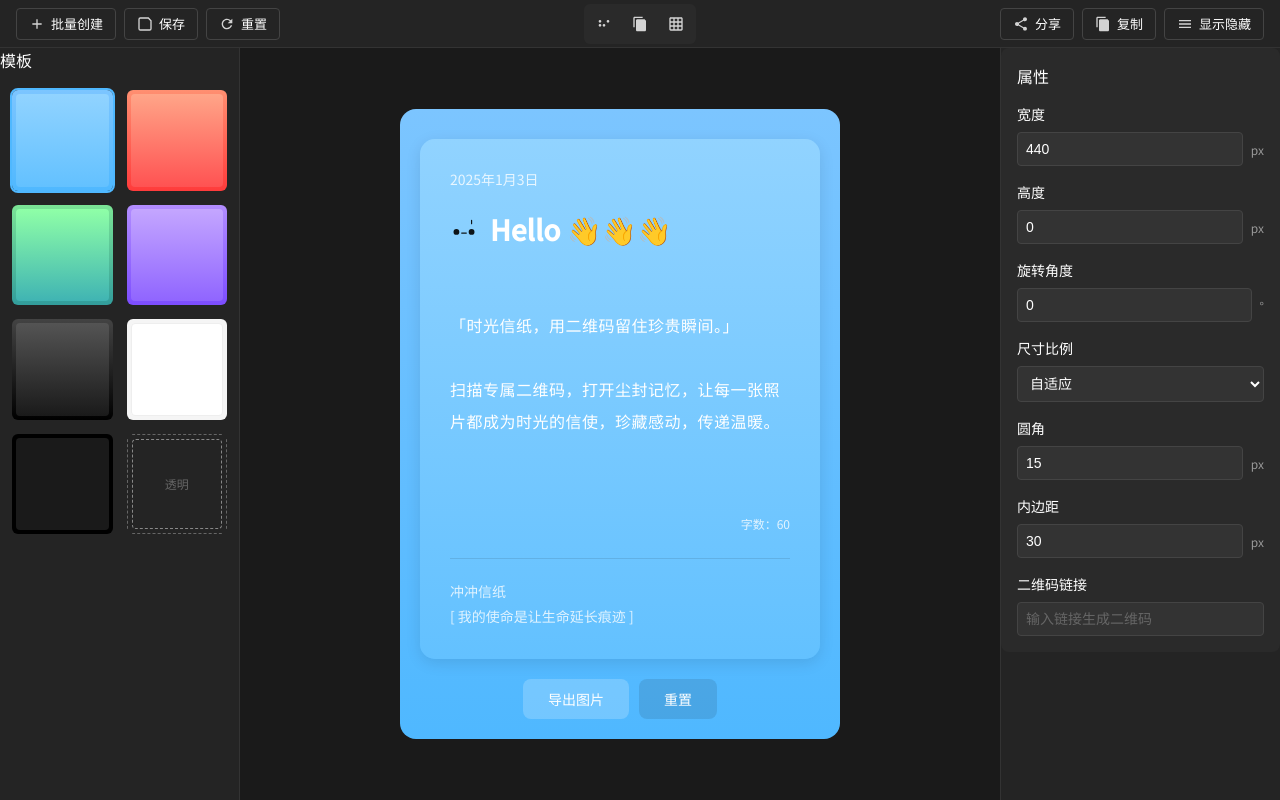
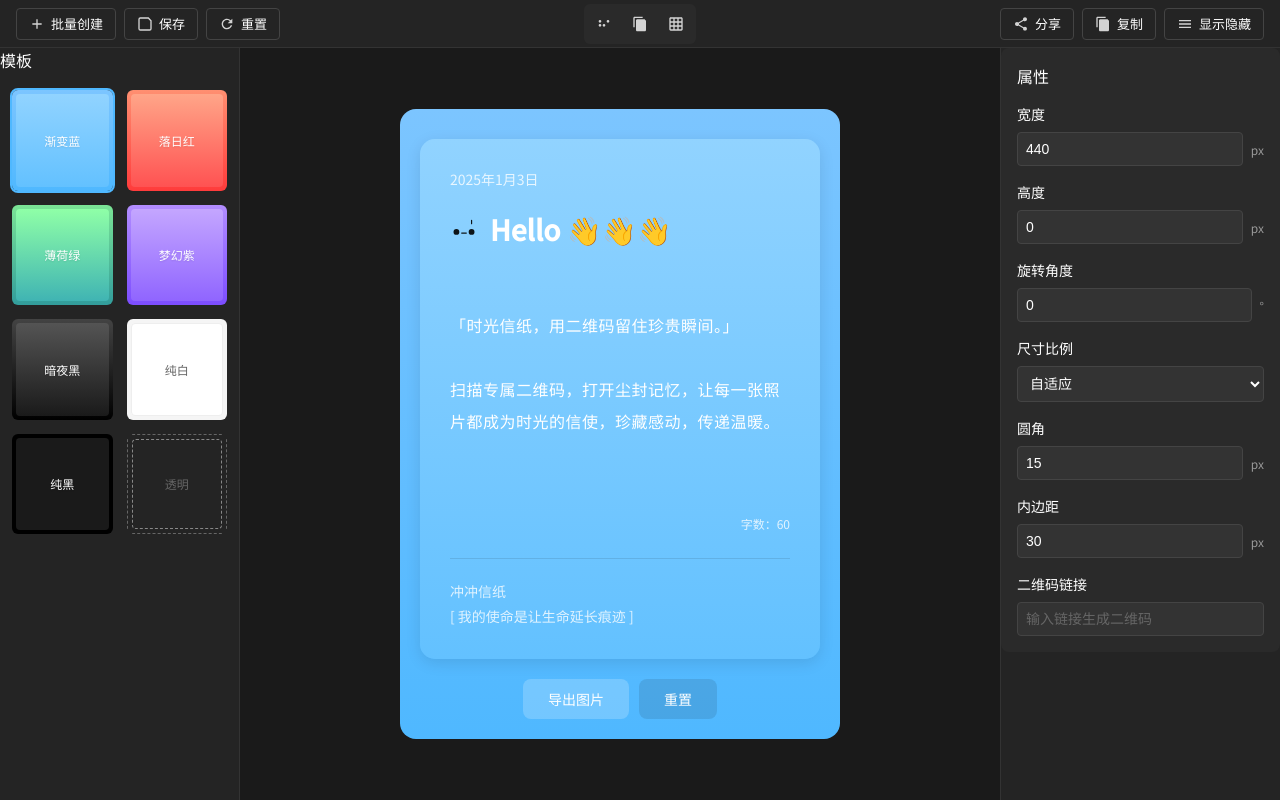
Before and after one commit to xiaoguaishou404/card-store, a plain HTML site: page index.html in a window 1280 px wide. Drawn offline with nearby package versions, Linux system fonts and the light colour scheme.

Commit message:
显示模板卡片上的文字

```diff
--- a/css/style.css
+++ b/css/style.css
@@ -94,6 +94,11 @@ h3 {
     position: relative;
 }
 
+.template-preview span {
+    position: relative;
+    z-index: 1;
+}
+
 .template-preview::after {
     content: '';
     position: absolute;
@@ -103,6 +108,7 @@ h3 {
     bottom: 4px;
     border-radius: 4px;
     transition: all 0.3s;
+    z-index: 0;
 }
 
 /* 模板预览样式 */
--- a/index.html
+++ b/index.html
@@ -78,28 +78,28 @@
                     <h3>模板</h3>
                     <div class="template-grid">
                         <div class="template-item active" data-template="vertical-blue">
-                            <div class="template-preview">渐变蓝</div>
+                            <div class="template-preview"><span>渐变蓝</span></div>
                         </div>
                         <div class="template-item" data-template="sunset">
-                            <div class="template-preview">落日红</div>
+                            <div class="template-preview"><span>落日红</span></div>
                         </div>
                         <div class="template-item" data-template="mint">
-                            <div class="template-preview">薄荷绿</div>
+                            <div class="template-preview"><span>薄荷绿</span></div>
                         </div>
                         <div class="template-item" data-template="purple">
-                            <div class="template-preview">梦幻紫</div>
+                            <div class="template-preview"><span>梦幻紫</span></div>
                         </div>
                         <div class="template-item" data-template="dark">
-                            <div class="template-preview">暗夜黑</div>
+                            <div class="template-preview"><span>暗夜黑</span></div>
                         </div>
                         <div class="template-item" data-template="pure-white">
-                            <div class="template-preview">纯白</div>
+                            <div class="template-preview"><span>纯白</span></div>
                         </div>
                         <div class="template-item" data-template="pure-black">
-                            <div class="template-preview">纯黑</div>
+                            <div class="template-preview"><span>纯黑</span></div>
                         </div>
                         <div class="template-item" data-template="transparent">
-                            <div class="template-preview">透明</div>
+                            <div class="template-preview"><span>透明</span></div>
                         </div>
                     </div>
                 </div>
```
